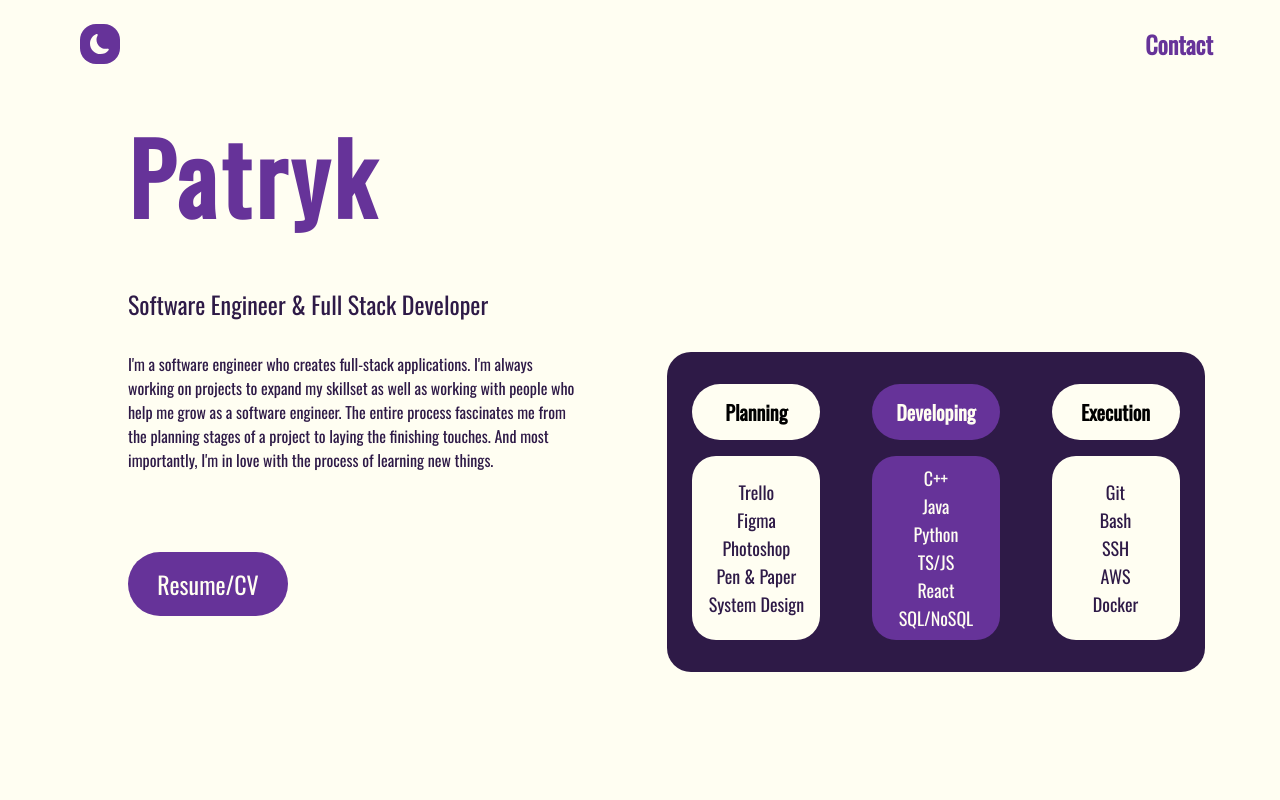
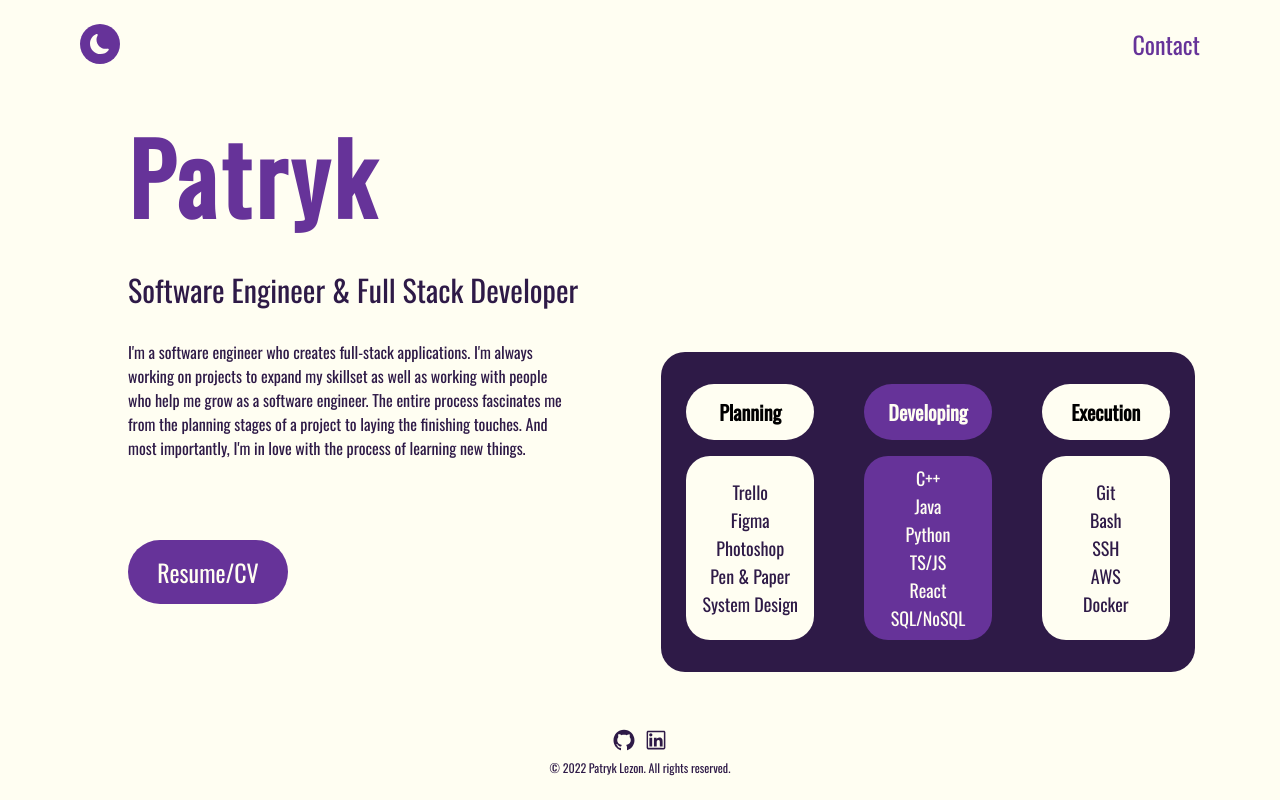
Before and after one commit to Plezo/Portfolio, a React (Create React App) app in the folder frontend/: page / in a window 1280 px wide. Built offline with nearby package versions, Linux system fonts and the light colour scheme; the HTML template or start-up script is replaced by a standard one.

Commit message:
Organized code

```diff
--- a/frontend/src/components/Main/Footer.tsx
+++ b/frontend/src/components/Main/Footer.tsx
@@ -3,14 +3,14 @@ import { AiOutlineGithub, AiOutlineLinkedin } from 'react-icons/ai'
 export default function Footer(props: {mode: string}) {
   return (
     <div
-    className={` ${props.mode}
-    flex flex-col align-middle justify-center items-center
+    className='
+    flex flex-col align-top justify-start items-center
     py-4
     bg-ivory text-dark-purple
     dark:bg-dark-purple dark:text-ivory
-    lg:mt-8
-    xl:m-0 xl:min-h-screen
-    `}>
+    lg:pt-8
+    xl:pt-12
+    '>
         <div
         className='
         flex flex-row py-2 gap-4
--- a/frontend/src/components/Main/Header.tsx
+++ b/frontend/src/components/Main/Header.tsx
@@ -4,22 +4,24 @@ export default function Header(props: {mode: string, setMode: Function}) {
   return (
     <header className='flex pt-6 px-20'>
         <button
-        className={`${props.mode}
-        bg-royal-purple w-10 h-10 rounded-2xl text-ivory text-xl
+        className='
         flex items-center align-center justify-center
-        mr-auto hover:bg-opacity-80 active:bg-dark-purple
+        bg-royal-purple text-ivory hover:bg-opacity-80 active:bg-dark-purple
         dark:bg-lavender dark:text-dark-purple dark:active:bg-royal-purple
-        `}
+        w-10 h-10 rounded-full text-xl
+        mr-auto
+        '
         onClick={() => props.setMode(props.mode === 'dark' ? 'light' : 'dark')}
         >
           <BsMoonFill />
         </button>
         <button
-        className={`${props.mode}
-        text-royal-purple font-semibold ml-auto text-2xl
-        hover:text-opacity-80 focus:text-dark-purple
+        className='
+        text-royal-purple hover:text-opacity-80 focus:text-dark-purple
         dark:text-lavender dark:focus:text-royal-purple
-        `}
+        text-2xl
+        ml-auto
+        '
         onClick={() => window.location.href = 'mailto:plezo@protonmail.com'}
         // onClick={() => setShowContactPanel(true)}
         >
--- a/frontend/src/components/Main/Intro.tsx
+++ b/frontend/src/components/Main/Intro.tsx
@@ -3,50 +3,42 @@ export default function Intro(props: {mode: string}) {
   return (
     <div
       className='
-      flex flex-col align-middle justify-center items-center
-      mb-32 mt-32
-      sm:ml-0 sm:w-full
-      xl:mt-16 xl:mb-24 xl:items-start xl:justify-start xl:ml-32 xl:w-5/12
+      mt-32
+      xl:mt-16 xl:ml-32 xl:w-5/12
       2xl:mb-80
       '
       >
         <div
         className='
         flex flex-col align-items justify-center items-center
-        sm:w-full
         xl:justify-start xl:items-start
         '
         >
           <h1
-          className={`${props.mode}
-          flex-auto text-8xl font-bold text-royal-purple tracking-wider
-          dark:text-lavender
+          className='
+          text-royal-purple dark:text-lavender
+          text-8xl font-bold  tracking-wider
           md:text-9xl
           xl:text-8xl
-          `}
+          '
           >
             Patryk
           </h1>
           <h2
-          className={`${props.mode}
-          flex-auto w-56 text-3xl font-medium text-dark-purple mt-12
-          text-center
-          dark:text-ivory
-          sm:mt-16
-          md:text-4xl md:w-72
-          lg:text-6xl lg:w-8/12
-          xl:text-left xl:text-2xl xl:w-full
+          className='
+          text-dark-purple dark:text-ivory
+          w-56 mt-12 text-3xl
+          xl:w-full
           2xl:text-4xl
-          `}
+          '
           >
             Software Engineer & Full Stack Developer
           </h2>
           <p
           className={`${props.mode}
-          flex-auto w-9/12 text-dark-purple leading-6 mt-8
-          dark:text-ivory
-          sm:mt-12
-          md:text-lg
+          w-7/12 mt-8
+          text-dark-purple dark:text-ivory
+          sm:text-lg
           lg:text-2xl
           xl:text-base xl:w-10/12 xl:mt-8
           2xl:w-8/12 2xl:text-lg
--- a/frontend/src/components/Main/Skills.tsx
+++ b/frontend/src/components/Main/Skills.tsx
@@ -2,11 +2,11 @@
 export default function Skills(props: {mode: string}) {
   return (
     <div
-    className={`
+    className='
     flex align-middle justify-center items-center
     xl:w-5/12 xl:h-3/4 xl:mt-72
     2xl:mt-80
-    `}>
+    '>
         <div
         className='
         flex flex-col gap-8
--- a/frontend/src/pages/MainPage/MainPage.tsx
+++ b/frontend/src/pages/MainPage/MainPage.tsx
@@ -29,7 +29,7 @@ function MainPage() {
   return (
     <div
     className={`
-    xl:h-screen w-[101vw] bg-ivory dark:bg-dark-purple overflow-hidden
+    xl:h-screen bg-ivory dark:bg-dark-purple
     `}>
       <Header mode={mode} setMode={setMode} />
       <div className='flex flex-col xl:flex-row'>
```
